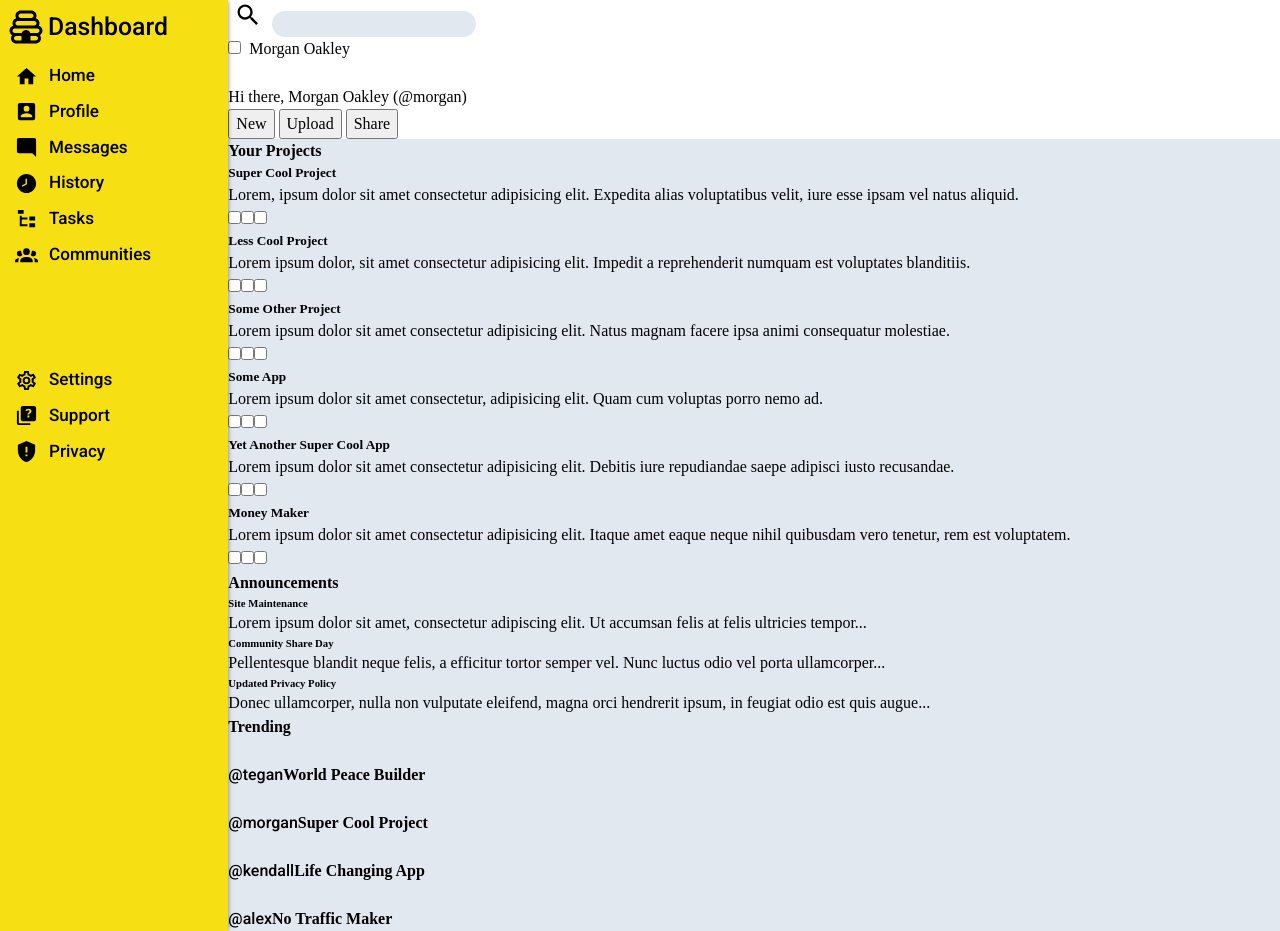
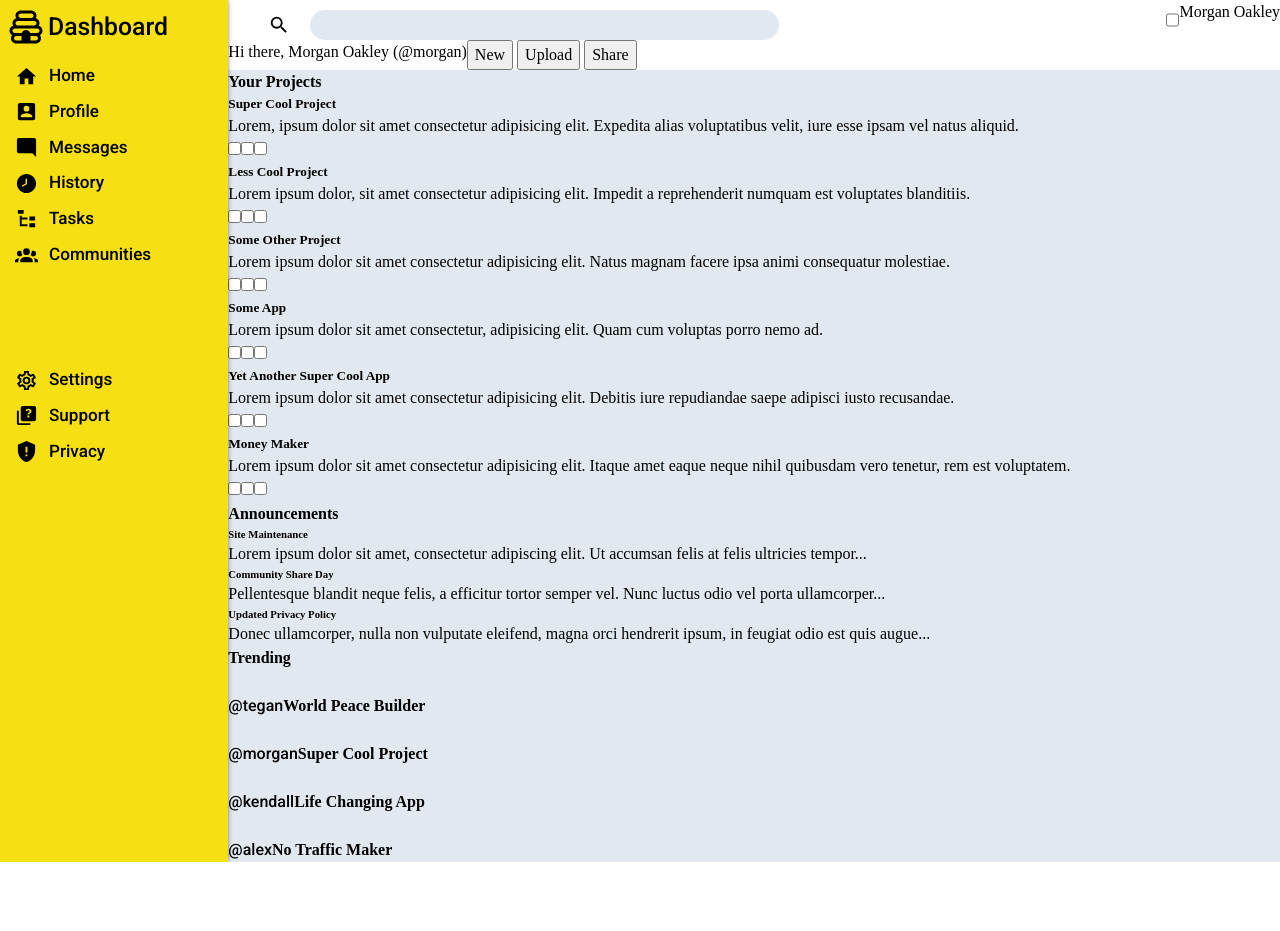
Before and after one commit to revi-hub/admin-dashboard, a plain HTML site: page index.html in a window 1280 px wide. After the commit the page ends 862 px from the top, so only its background shows below. Drawn offline with Linux system fonts and the light colour scheme.

Commit message:
Style search bar

```diff
--- a/style.css
+++ b/style.css
@@ -120,6 +120,10 @@ header > div > form button:hover {
 }
 
 header > div > form button + input {
+    width: 50%;
+    margin: 0px;
+    margin-left: 20px;
+    height: 30px;
     background-color: #e2e8f0;
     border-radius: 20px;
     border: none;
@@ -128,3 +132,30 @@ header > div > form button + input {
 header > div > form button + input:active {
     background-color: #e2e8f0;
 }
+
+header > div > form {
+    margin-top: 10px;
+    display: flex;
+    align-items: center;
+}
+
+header > div {
+    display: flex;
+}
+
+header > div > form {
+    flex-grow: 1.1;
+}
+
+header > div > form button {
+    margin: 0px;
+    margin-left: 40px;
+    padding: 0px;
+    width: 22px;
+    height: 22px;
+}
+
+header > div > form button img {
+    width: 100%;
+    height: 100%;
+}
```
